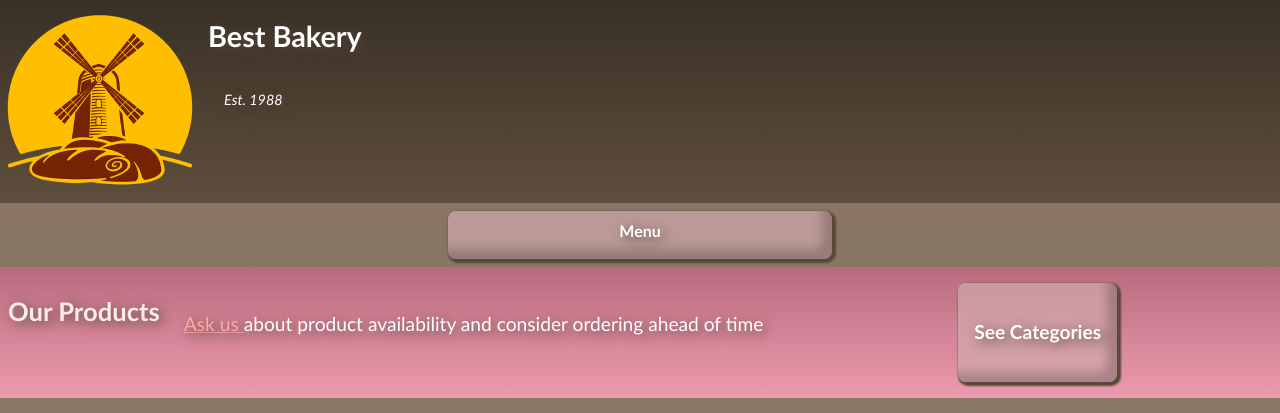
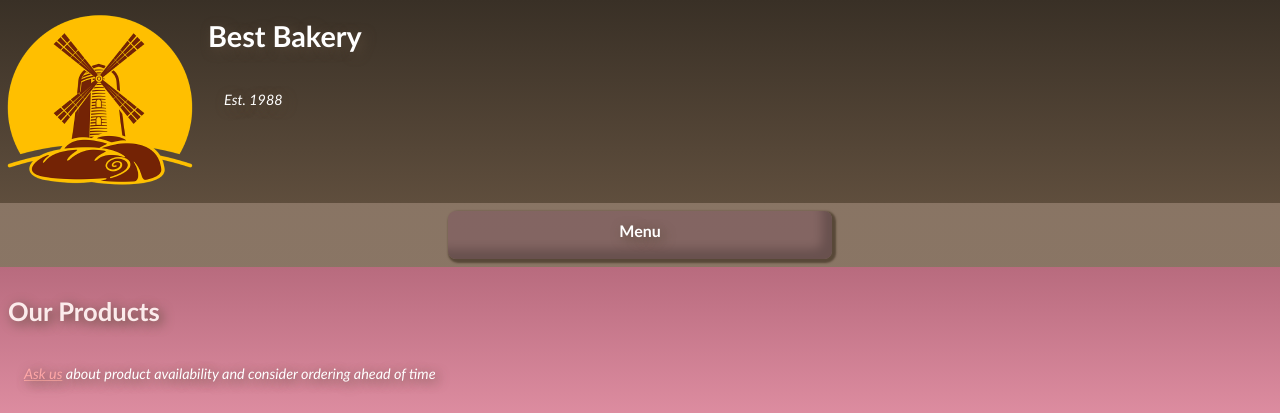
Before and after one commit to ImpendingKataclysm/bakery_website, a Django app: template main_site/templates/products.html in a window 1280 px wide. Shown: the top 413 px of the page. Run offline with Django 3.2, Linux system fonts and the light colour scheme; the template is opened without the code that fills it, so the values that code supplies are empty.

Commit message:
Improved product page header layout and styled the button that toggles the sidenav

```diff
--- a/main_site/static/css/main.css
+++ b/main_site/static/css/main.css
@@ -40,7 +40,7 @@ aside {
 }
 
 /* Headers */
-header {
+.main_header {
     display: flex;
     gap: 0.5rem;
 }
@@ -121,7 +121,7 @@ nav a:active {
     border-radius: 0.5rem;
     margin: 0.5rem auto;
     color: #ffffff;
-    background-color: rgba(208,170,172, 0.7);
+    background-color: rgba(128, 95, 97, 0.7);
     box-shadow: 2px 2px 2px 2px rgb(88,72,56),
                 inset -10px -10px 10px rgba(5, 0, 0, 0.2);
     font-weight: bold;
@@ -142,7 +142,7 @@ nav a:active {
     text-shadow: none;
 }
 
-#nav-btn {
+.nav_btn {
     height: 3rem;
     width: 30%;
     line-height: 2.5;
--- a/main_site/templates/base.html
+++ b/main_site/templates/base.html
@@ -9,7 +9,7 @@
 </head>
 <body>
     <div id="main_wrap">
-        <header>
+        <header class="main_header">
             <div>
                 <a href="/"><img src="{% static 'images/logo.png' %}" alt="bakery logo"></a>
             </div>
@@ -18,7 +18,7 @@
                 <p class="subtitle">Est. 1988 </p>
             </div>
         </header>
-        <div id="nav-btn" class="button" tabindex="0">Menu</div>
+        <div id="nav-btn" class="button nav_btn" tabindex="0">Menu</div>
         <nav>
             <ul>
                 <li>
--- a/main_site/templates/products.html
+++ b/main_site/templates/products.html
@@ -6,13 +6,10 @@
 {% block content %}
     <header id="top">
         <h2>Our Products</h2>
-        <p>
-            <a href="/contact" class="text_link">
-                Ask us
-            </a> about product availability and consider ordering ahead of time</p>
-        <div class="button sidenav_btn" tabindex="0">
-            <p>See Categories</p>
-        </div>
+        <p class="subtitle">
+            <a href="/contact" class="text_link">Ask us</a> about product availability and consider ordering ahead of time
+        </p>
+        <div class="button nav_btn" tabindex="0">See Categories</div>
     </header>
     <div class="wrapper">
         <nav class="sidenav">
@@ -21,9 +18,6 @@
                 <li><a href="#pastries">Assorted Pastries</a></li>
                 <li><a href="#pies">Pies</a></li>
                 <li><a href="#cakes">Cakes</a></li>
-                <li><a href="#cookies">Cookies</a></li>
-                <li><a href="#muffins">Muffins</a></li>
-                <li><a href="#savoury">Savoury</a></li>
                 <li><a href="#top">Top</a></li>
             </ul>
         </nav>
```
